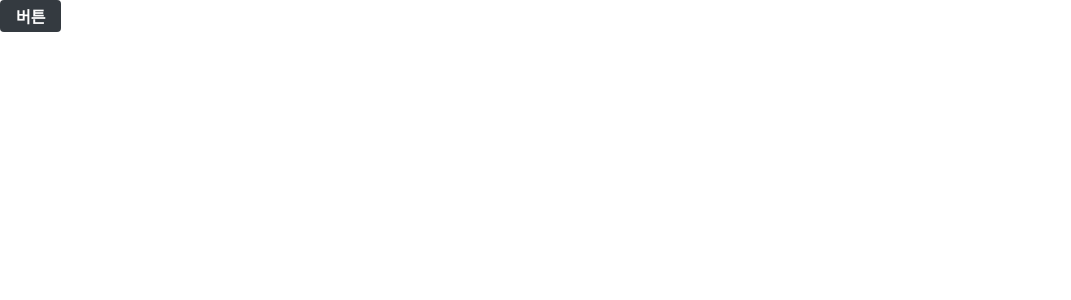
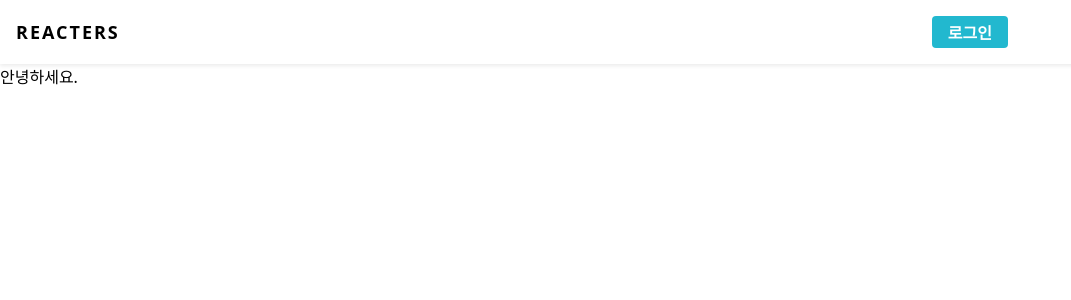
Before and after one commit to kyh0703/react-book, a React (Create React App) app in the folder blog-frontend/: page / in a window 1280 px wide. Shown: the top 300 px of the page, without its empty margins (0-1071 px from the left). Built offline with nearby package versions, Linux system fonts and the light colour scheme.

Commit message:
[Feature] Header
로그인 유지

```diff
--- a/blog-frontend/src/components/common/Button.js
+++ b/blog-frontend/src/components/common/Button.js
@@ -1,8 +1,9 @@
 import React from 'react';
 import styled, { css } from 'styled-components';
+import { Link } from 'react-router-dom';
 import palette from '../../lib/styles/palette';
 
-const StyledButton = styled.button`
+const buttonStyle = css`
   border: none;
   border-radius: 4px;
   font-size: 1rem;
@@ -36,5 +37,21 @@
     `}
 `;
 
-const Button = (props) => <StyledButton {...props} />;
+const StyledButton = styled.button`
+  ${buttonStyle}
+`;
+
+const StyledLink = styled(Link)`
+  ${buttonStyle}
+`;
+
+const Button = (props) => {
+  console.log(props.to, props.cyan);
+  return props.to ? (
+    <StyledLink {...props} cyan={props.cyan ? 1 : 0} />
+  ) : (
+    <StyledButton {...props} />
+  );
+};
+
 export default Button;
--- /dev/null
+++ b/blog-frontend/src/components/common/Header.js
@@ -0,0 +1,54 @@
+import React from 'react';
+import styled from 'styled-components';
+import Responsive from './Responsive';
+import { Link } from 'react-router-dom';
+import Button from './Button';
+
+const HeaderBlock = styled.div`
+  position: fixed;
+  width: 100%;
+  background: white;
+  box-shadow: 0px 2px 4px rgba(0, 0, 0, 0.08);
+`;
+
+const Wrapper = styled(Responsive)`
+  height: 4rem;
+  display: flex;
+  align-items: center;
+  justify-content: space-between;
+  .logo {
+    font-size: 1.125rem;
+    font-weight: 800;
+    letter-spacing: 2px;
+  }
+  .right {
+    display: flex;
+    align-items: center;
+  }
+`;
+
+const Spacer = styled.div`
+  height: 4rem;
+`;
+
+const Header = () => {
+  return (
+    <>
+      <HeaderBlock>
+        <Wrapper>
+          <Link to="/" className="logo">
+            REACTERS
+          </Link>
+          <div className="right">
+            <Button to="/login" cyan>
+              로그인
+            </Button>
+          </div>
+        </Wrapper>
+      </HeaderBlock>
+      <Spacer />
+    </>
+  );
+};
+
+export default Header;
--- /dev/null
+++ b/blog-frontend/src/components/common/Responsive.js
@@ -0,0 +1,22 @@
+import React from 'react';
+import styled from 'styled-components';
+
+const ResponsiveBlock = styled.div`
+  padding-left: 1rem;
+  padding-right: 1rem;
+  width: 1024px;
+  margin: 0 auth;
+
+  @media (max-width: 1024px) {
+    width: 768px;
+  }
+  @media (max-width: 768px) {
+    width: 100%;
+  }
+`;
+
+const Responsive = ({ children, ...rest }) => {
+  return <ResponsiveBlock {...rest}>{children}</ResponsiveBlock>;
+};
+
+export default Responsive;
--- a/blog-frontend/src/pages/PostListPage.js
+++ b/blog-frontend/src/pages/PostListPage.js
@@ -1,11 +1,12 @@
 import React from 'react';
-import Button from '../components/common/Button';
+import Header from '../components/common/Header';
 
 const PostListPage = () => {
   return (
-    <div>
-      <Button>버튼</Button>
-    </div>
+    <>
+      <Header />
+      <div>안녕하세요.</div>
+    </>
   );
 };
 
```
